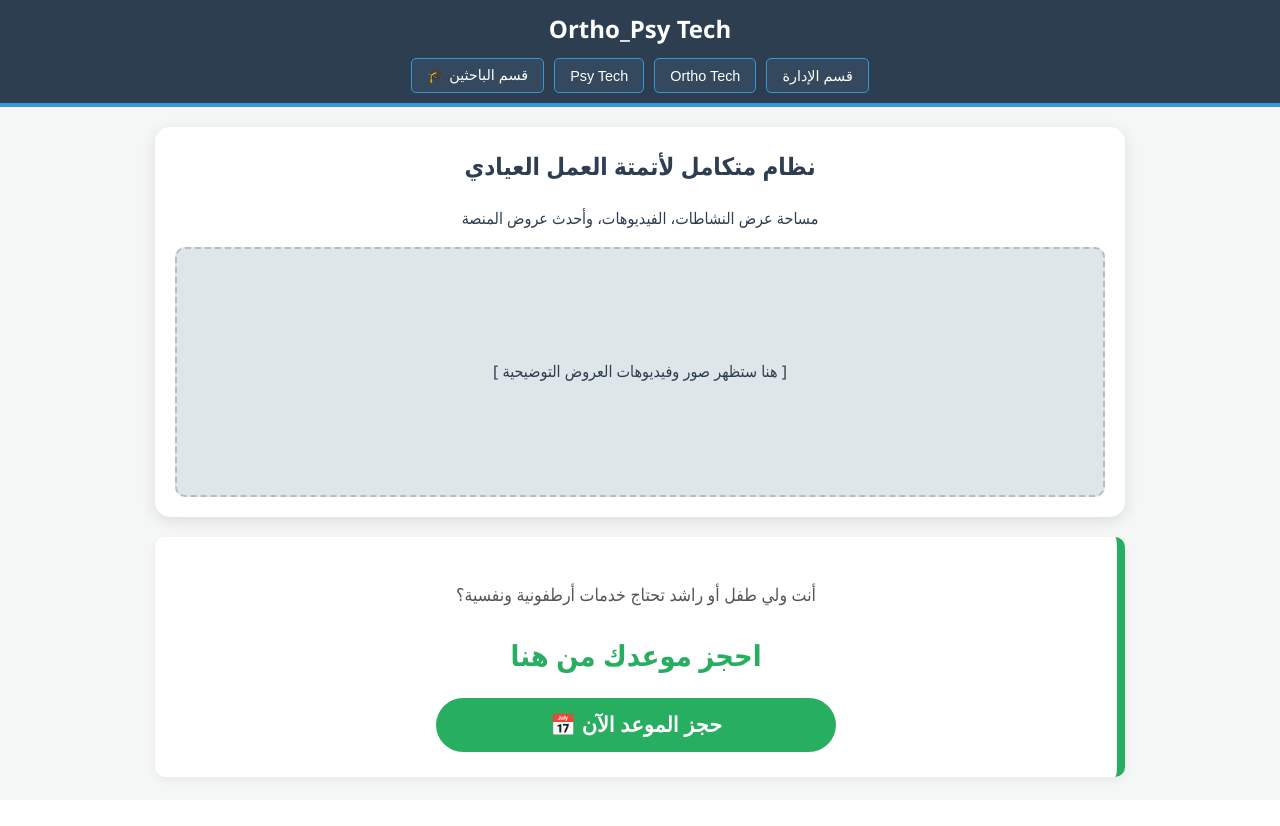
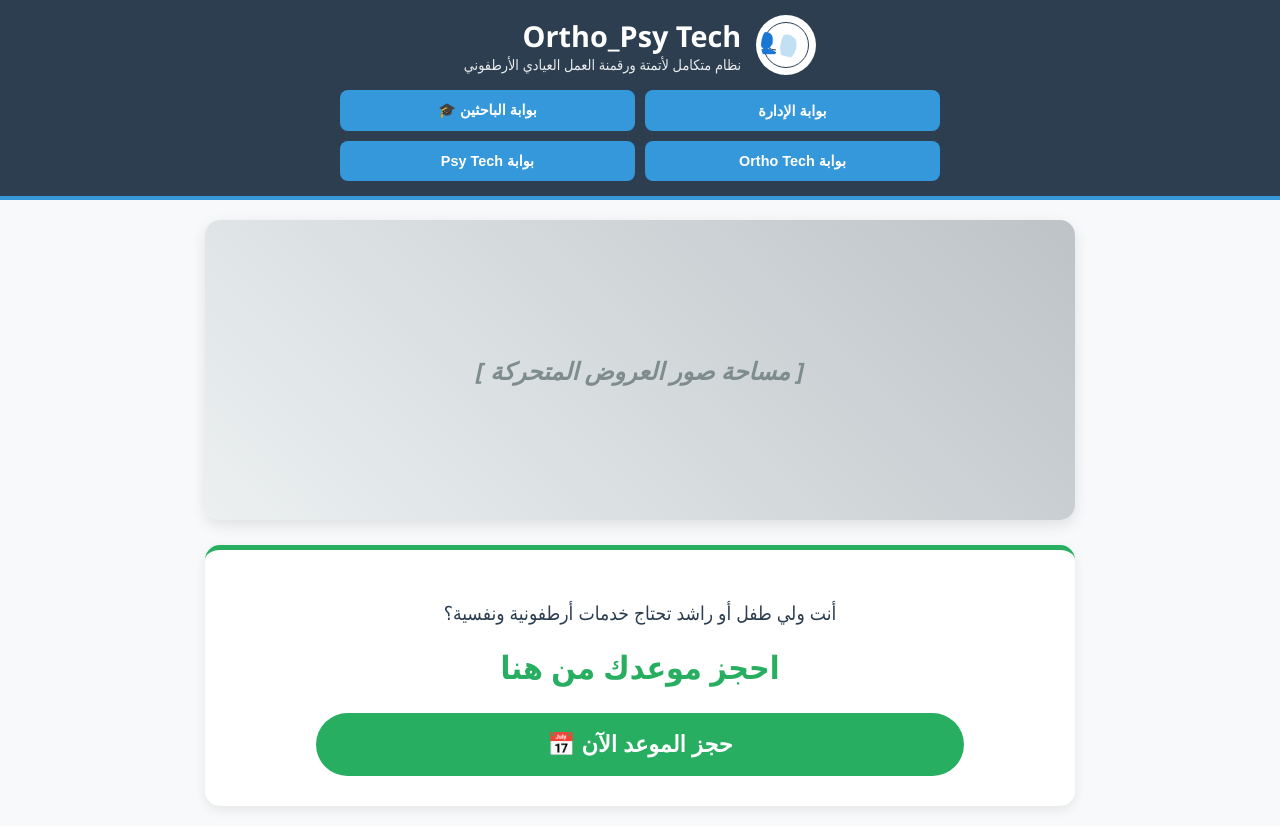
Before and after one commit to abd-orthopsy/Ortho_Psy_Tech, a Flask app: page / in a window 1280 px wide. Before the commit the page ends 786 px from the top, so only its background shows below. Run offline with Flask 3, Linux system fonts and the light colour scheme.

Commit message:
Refactor navbar and appointment card styles

```diff
--- a/templates/index.html
+++ b/templates/index.html
@@ -7,67 +7,68 @@
     <style>
         :root {
             --primary: #2c3e50;
-            --secondary: #34495e;
             --accent: #3498db;
             --success: #27ae60;
-            --bg: #f4f7f6;
+            --bg: #f8f9fa;
         }
 
         * { box-sizing: border-box; }
-        body { font-family: 'Segoe UI', Tahoma, sans-serif; margin: 0; background-color: var(--bg); color: var(--primary); line-height: 1.6; }
+        body { font-family: 'Segoe UI', Tahoma, sans-serif; margin: 0; background-color: var(--bg); color: var(--primary); }
 
-        /* شريط التنقل العلوي المطور */
-        .navbar { background: var(--primary); color: white; padding: 10px 5%; display: flex; flex-direction: column; align-items: center; border-bottom: 4px solid var(--accent); }
-        .nav-title { margin-bottom: 10px; font-size: 1.5rem; font-weight: bold; }
-        .nav-links { display: flex; gap: 10px; flex-wrap: wrap; justify-content: center; }
-        .nav-links button { background: var(--secondary); border: 1px solid var(--accent); color: white; padding: 8px 15px; border-radius: 5px; cursor: pointer; transition: 0.3s; font-size: 0.9rem; }
-        .nav-links button:hover { background: var(--accent); }
+        /* شريط علوي مع الشعار المبتكر */
+        .navbar { background: var(--primary); color: white; padding: 15px 5%; display: flex; flex-direction: column; align-items: center; border-bottom: 4px solid var(--accent); }
+        .logo-container { display: flex; align-items: center; gap: 15px; margin-bottom: 15px; }
+        .logo-svg { width: 60px; height: 60px; background: white; border-radius: 50%; padding: 5px; }
 
-        .container { max-width: 1000px; margin: 20px auto; padding: 0 15px; }
+        /* البوابات الأربعة (متقابلة) */
+        .gates-grid { display: grid; grid-template-columns: 1fr 1fr; gap: 10px; width: 100%; max-width: 600px; }
+        .gate-btn { background: var(--accent); border: none; color: white; padding: 12px; border-radius: 8px; cursor: pointer; font-weight: bold; font-size: 0.9rem; transition: 0.3s; }
+        .gate-btn:hover { background: #2980b9; transform: translateY(-2px); }
 
-        /* نافذة الإعلانات المركزية */
-        .hero-section { background: white; border-radius: 15px; padding: 20px; box-shadow: 0 4px 15px rgba(0,0,0,0.1); margin-bottom: 20px; text-align: center; }
-        .ad-placeholder { background: #dfe6e9; height: 250px; border-radius: 10px; display: flex; align-items: center; justify-content: center; border: 2px dashed #b2bec3; margin-top: 15px; }
+        .container { max-width: 900px; margin: 20px auto; padding: 0 15px; }
 
-        /* مستطيل المواعيد الجديد */
-        .appointment-card { background: #ffffff; border-right: 8px solid var(--success); padding: 25px; border-radius: 10px; box-shadow: 0 4px 10px rgba(0,0,0,0.05); text-align: center; margin-top: 20px; }
-        .appointment-card p { font-size: 1.1rem; color: #555; margin-bottom: 10px; }
-        .appointment-card h2 { color: var(--success); margin-bottom: 20px; font-size: 1.8rem; }
-        .appointment-btn { background: var(--success); color: white; border: none; padding: 15px 40px; font-size: 1.3rem; border-radius: 50px; cursor: pointer; transition: 0.3s; width: 100%; max-width: 400px; font-weight: bold; }
-        .appointment-btn:hover { background: #219150; transform: scale(1.02); }
+        /* شريط الصور المتحرك */
+        .slider-box { background: #fff; border-radius: 15px; overflow: hidden; box-shadow: 0 5px 15px rgba(0,0,0,0.1); margin-bottom: 25px; position: relative; height: 300px; }
+        .slide { display: flex; align-items: center; justify-content: center; height: 100%; background: linear-gradient(45deg, #ecf0f1, #bdc3c7); font-style: italic; color: #7f8c8d; }
 
-        /* التوافق مع الهواتف */
-        @media (max-width: 600px) {
-            .nav-links button { width: 45%; font-size: 0.8rem; }
-            .ad-placeholder { height: 180px; }
-        }
+        /* مستطيل المواعيد */
+        .appointment-card { background: white; border-top: 5px solid var(--success); padding: 30px; border-radius: 15px; text-align: center; box-shadow: 0 4px 12px rgba(0,0,0,0.08); }
+        .appointment-btn { background: var(--success); color: white; border: none; padding: 18px 45px; font-size: 1.4rem; border-radius: 50px; cursor: pointer; margin-top: 15px; width: 80%; font-weight: bold; }
     </style>
 </head>
 <body>
 
     <header class="navbar">
-        <div class="nav-title">Ortho_Psy Tech</div>
-        <div class="nav-links">
-            <button>قسم الإدارة</button>
-            <button>Ortho Tech</button>
-            <button>Psy Tech</button>
-            <button>قسم الباحثين 🎓</button>
+        <div class="logo-container">
+            <svg class="logo-svg" viewBox="0 0 100 100">
+                <circle cx="50" cy="50" r="45" fill="none" stroke="#2c3e50" stroke-width="2"/>
+                <path d="M40 70 Q35 50 45 30 Q60 25 70 40 Q75 60 60 75" fill="#3498db" opacity="0.3"/> <path d="M30 60 Q20 60 15 55 M30 65 Q18 65 12 60" stroke="#2c3e50" stroke-width="2" fill="none"/> <text x="35" y="60" font-size="40">👤</text>
+            </svg>
+            <div>
+                <div style="font-size: 1.8rem; font-weight: bold;">Ortho_Psy Tech</div>
+                <div style="font-size: 0.9rem; opacity: 0.9;">نظام متكامل لأتمتة ورقمنة العمل العيادي الأرطفوني</div>
+            </div>
+        </div>
+
+        <div class="gates-grid">
+            <button class="gate-btn">بوابة الإدارة</button>
+            <button class="gate-btn">بوابة الباحثين 🎓</button>
+            <button class="gate-btn">بوابة Ortho Tech</button>
+            <button class="gate-btn">بوابة Psy Tech</button>
         </div>
     </header>
 
     <div class="container">
-        <section class="hero-section">
-            <h1 style="margin-top:0;">نظام متكامل لأتمتة العمل العيادي</h1>
-            <p>مساحة عرض النشاطات، الفيديوهات، وأحدث عروض المنصة</p>
-            <div class="ad-placeholder">
-                <span>[ هنا ستظهر صور وفيديوهات العروض التوضيحية ]</span>
+        <div class="slider-box">
+            <div class="slide">
+                <h2>[ مساحة صور العروض المتحركة ]</h2>
             </div>
-        </section>
+        </div>
 
         <section class="appointment-card">
-            <p>أنت ولي طفل أو راشد تحتاج خدمات أرطفونية ونفسية؟</p>
-            <h2>احجز موعدك من هنا</h2>
-            <button class="appointment-btn" onclick="alert('سنتصل بك قريباً لتأكيد الموعد!')">حجز الموعد الآن 📅</button>
+            <p style="font-size: 1.2rem;">أنت ولي طفل أو راشد تحتاج خدمات أرطفونية ونفسية؟</p>
+            <h2 style="color: var(--success); font-size: 2rem; margin: 10px 0;">احجز موعدك من هنا</h2>
+            <button class="appointment-btn">حجز الموعد الآن 📅</button>
         </section>
     </div>
 
```
